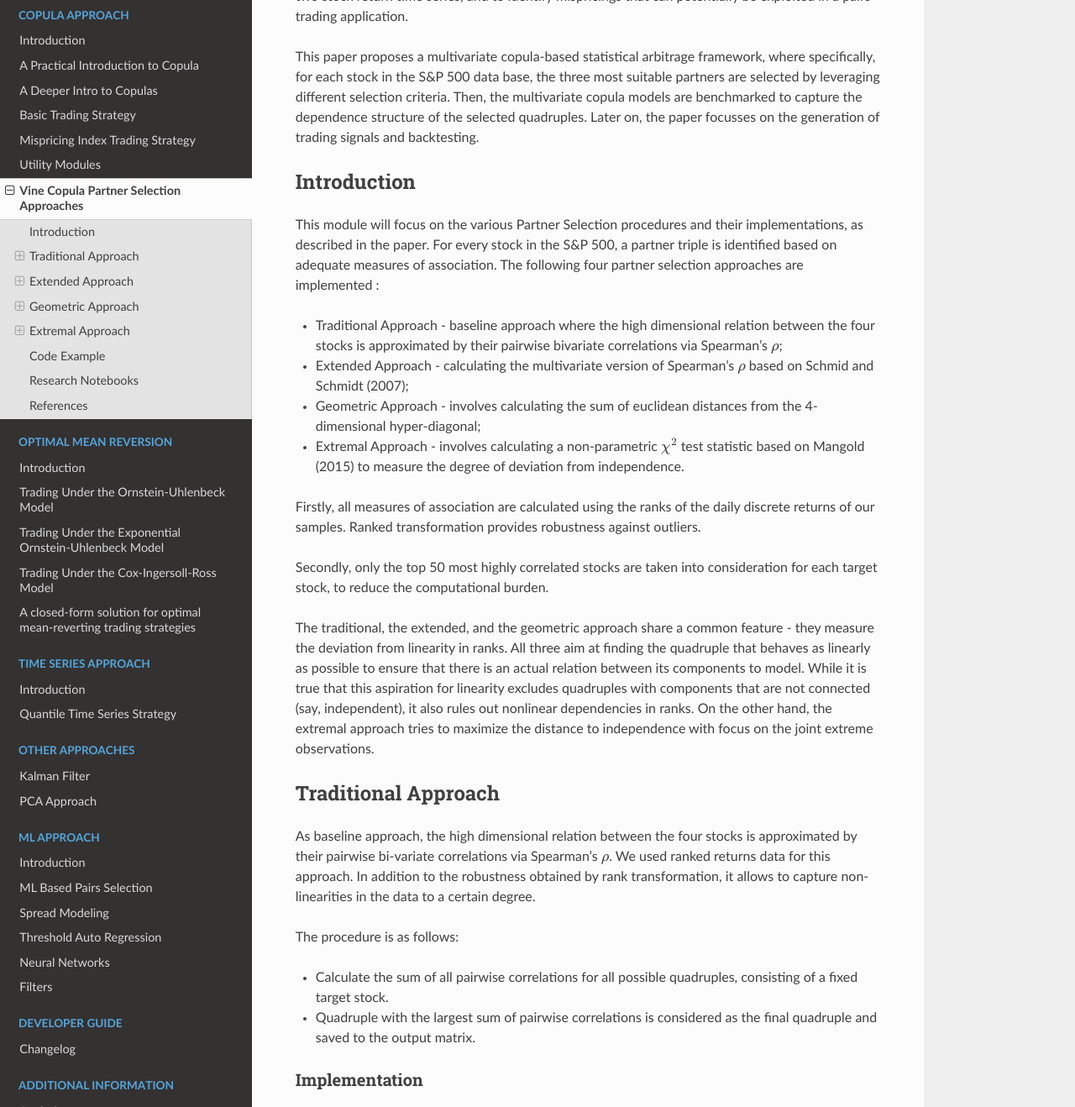
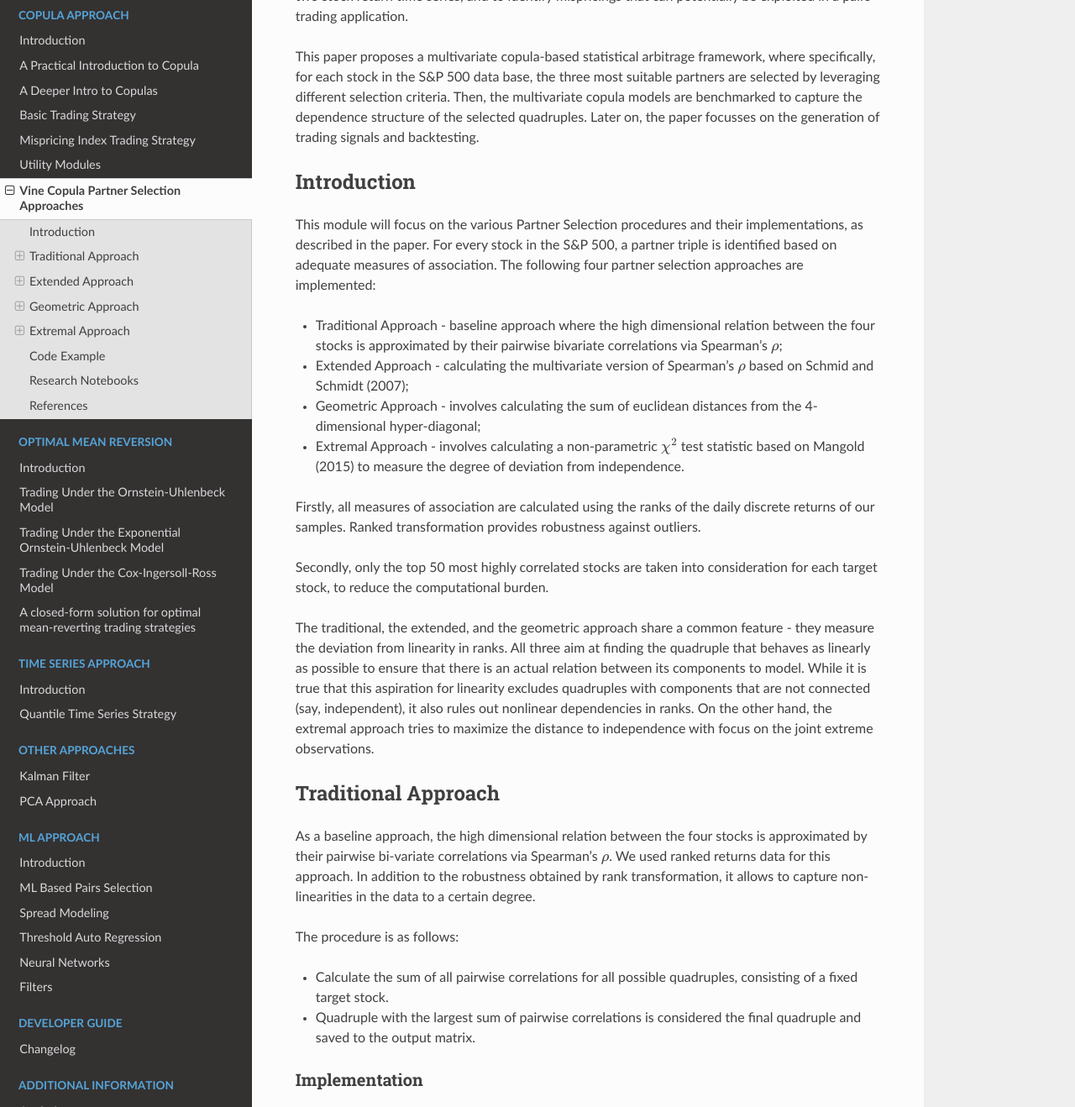
Before and after one commit to hudson-and-thames/arbitragelab, a Sphinx documentation site: the page built from docs/source/copula_approach/partner_selection.rst, in a window 1280 px wide and 1400 px high, scrolled down 661 px, cut to the strip 0-1318 px from the top of the window. Shown: the whole strip at 84% size. Built offline with Sphinx 7.4.7 and the Read the Docs theme 2.0.0, drawn with Linux system fonts in a browser that asks for light colours; some of the changed text lies outside the part shown.

```diff
--- a/docs/source/copula_approach/partner_selection.rst
+++ b/docs/source/copula_approach/partner_selection.rst
@@ -32,7 +32,7 @@ Introduction
 
 This module will focus on the various Partner Selection procedures and their implementations, as described in the paper.
 For every stock in the S&P 500, a partner triple is identified based on adequate measures of association.
-The following four partner selection approaches are implemented :
+The following four partner selection approaches are implemented:
 
 - Traditional Approach - baseline approach where the high dimensional relation between the four stocks is approximated by their pairwise bivariate correlations via Spearman’s :math:`\rho`;
 
@@ -56,7 +56,7 @@ On the other hand, the extremal approach tries to maximize the distance to indep
 Traditional Approach
 ####################
 
-As baseline approach, the high dimensional relation between the four stocks is approximated
+As a baseline approach, the high dimensional relation between the four stocks is approximated
 by their pairwise bi-variate correlations via Spearman’s :math:`\rho`.
 We used ranked returns data for this approach. In addition to the robustness obtained by rank transformation,
 it allows to capture non-linearities in the data to a certain degree.
@@ -65,7 +65,7 @@ The procedure is as follows:
 
 - Calculate the sum of all pairwise correlations for all possible quadruples, consisting of a fixed target stock.
 
-- Quadruple with the largest sum of pairwise correlations is considered as the final quadruple and saved to the output matrix.
+- Quadruple with the largest sum of pairwise correlations is considered the final quadruple and saved to the output matrix.
 
 Implementation
 **************
@@ -91,7 +91,7 @@ The procedure is as follows:
 
 - Calculate the multivariate version of Spearman’s :math:`\rho` for all possible quadruples, consisting of a fixed target stock.
 
-- Quadruple with the largest value is considered as the final quadruple and saved to the output matrix.
+- Quadruple with the largest value is considered the final quadruple and saved to the output matrix.
 
 
 :math:`d` denotes the number of stocks daily returns observed from day :math:`1` to day :math:`n`. :math:`X_i` denotes the :math:`i`-th stock's return.
@@ -144,7 +144,7 @@ The procedure is as follows:
 
 - Calculate the four dimensional diagonal measure for all possible quadruples, consisting of a fixed target stock.
 
-- Quadruple with the smallest diagonal measure is considered as the final quadruple and saved to the output matrix.
+- Quadruple with the smallest diagonal measure is considered the final quadruple and saved to the output matrix.
 
 
 The diagonal measure in four dimensional space is calculated using the following equation,
@@ -186,7 +186,7 @@ The procedure is as follows:
 
 - Calculate the :math:`\chi^2` test statistic for all possible quadruples, consisting of a fixed target stock.
 
-- Quadruple with the largest test statistic is considered as the final quadruple and saved to the output matrix.
+- Quadruple with the largest test statistic is considered the final quadruple and saved to the output matrix.
 
 Given below are the steps to calculate the :math:`\chi^2` test statistic described in Proposition 3.3 of Mangold (2015):
 
```
Also changed, not shown: other parts of docs/source/copula_approach/partner_selection.rst (+1 -1 lines).
